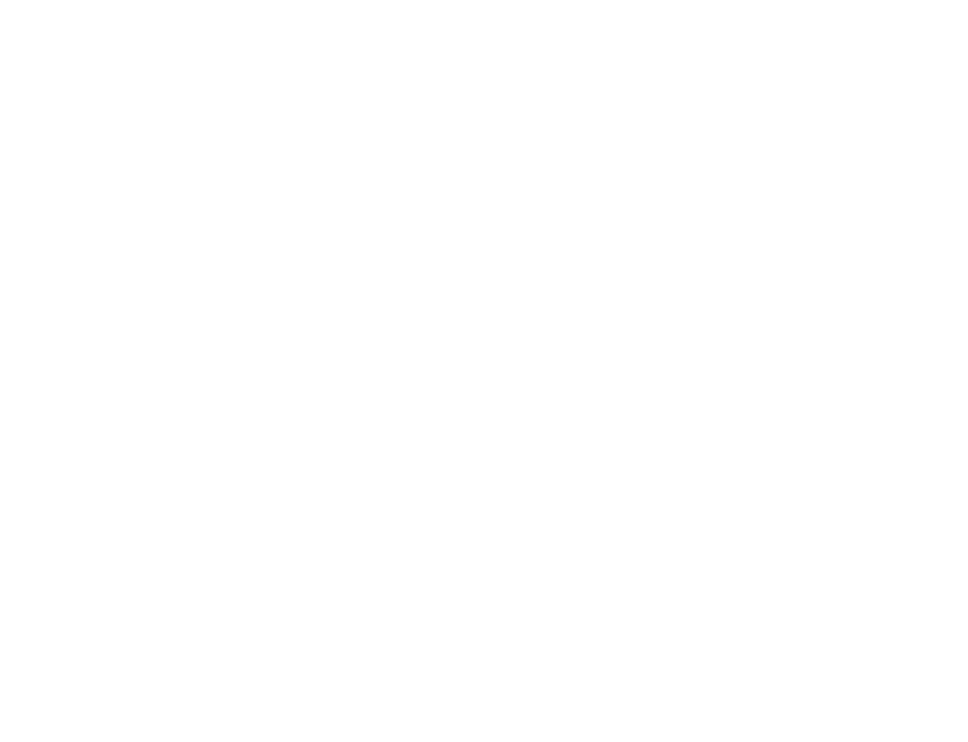
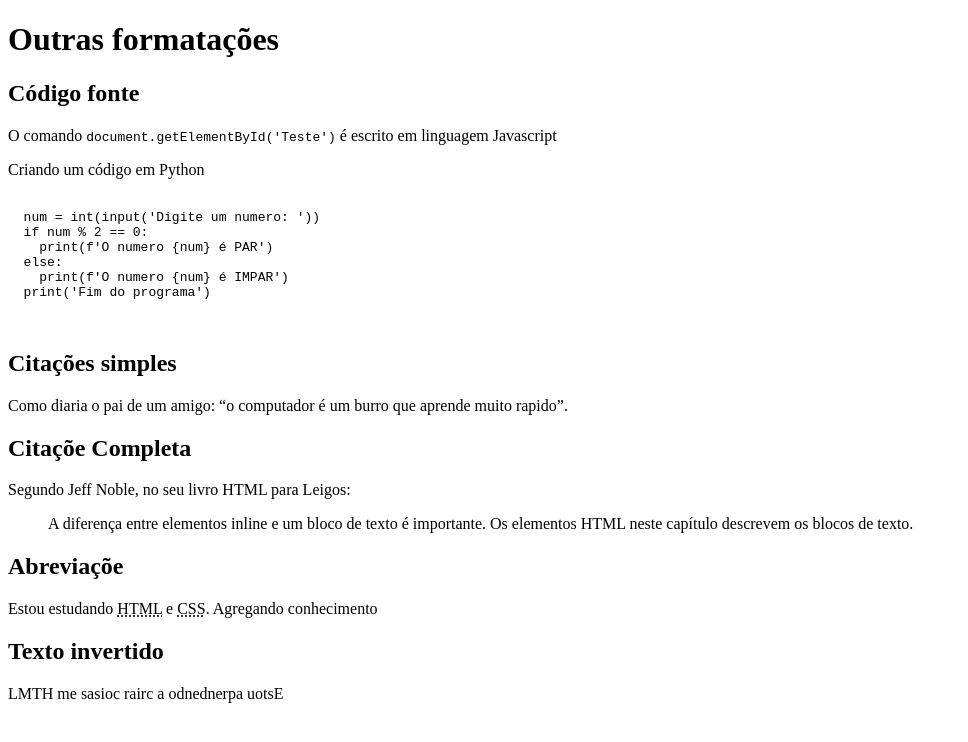
Before and after one commit to LuizRicardoBS/CursoHTML_CSS, a plain HTML site: page Exercícios/ex09/index.html in a window 1280 px wide. Shown: the whole page, without its empty margins (0-968 px from the left). Drawn offline with Linux system fonts and the light colour scheme.

Commit message:
Curso HTML e CSS

```diff
--- a/Exercícios/ex09/index.html
+++ b/Exercícios/ex09/index.html
@@ -3,7 +3,36 @@
   <head>
     <meta charset="UTF-8" />
     <meta name="viewport" content="width=device-width, initial-scale=1.0" />
-    <title>Document</title>
+    <title>Outras formatações</title>
   </head>
-  <body></body>
+  <body>
+    <h1>Outras formatações</h1>
+    <h2>Código fonte</h2>
+    <p>
+      O comando <code>document.getElementById('Teste')</code> é escrito em
+      linguagem Javascript
+    </p>
+    <p>Criando um código em Python</p>
+    <pre>
+      <code>
+  num = int(input('Digite um numero: '))
+  if num % 2 == 0:
+    print(f'O numero {num} é PAR')
+  else:
+    print(f'O numero {num} é IMPAR')
+  print('Fim do programa')
+      </code>
+    </pre>
+    <h2>Citações simples</h2>
+    <p>Como diaria o pai de um amigo: <q>o computador é um burro que aprende muito rapido</q>.</p>
+    <h2>Citaçõe Completa</h2>
+    <p>Segundo Jeff Noble, no seu livro HTML para Leigos: </p>
+    <blockquote cite="https://www.google.com.br/books/edition/HTML_XHTML_e_CSS_Para_Leigos/E8ZtDwAAQBAJ?hl=pt-BR&gbpv=1&dq=html+para+leigos&printsec=frontcover">
+      A diferença entre elementos inline e um bloco de texto é importante. Os elementos HTML neste capítulo descrevem os blocos de texto.
+    </blockquote>
+    <h2>Abreviaçõe</h2>
+    <p>Estou estudando <abbr title="Hyper Text Markup Language">HTML</abbr> e <abbr title="Cascading Style Sheets">CSS</abbr>. Agregando conhecimento</p>
+    <h2>Texto invertido</h2>
+    <p><bdo dir="rtl">Estou aprendendo a criar coisas em HTML</bdo></p>
+  </body>
 </html>
```
